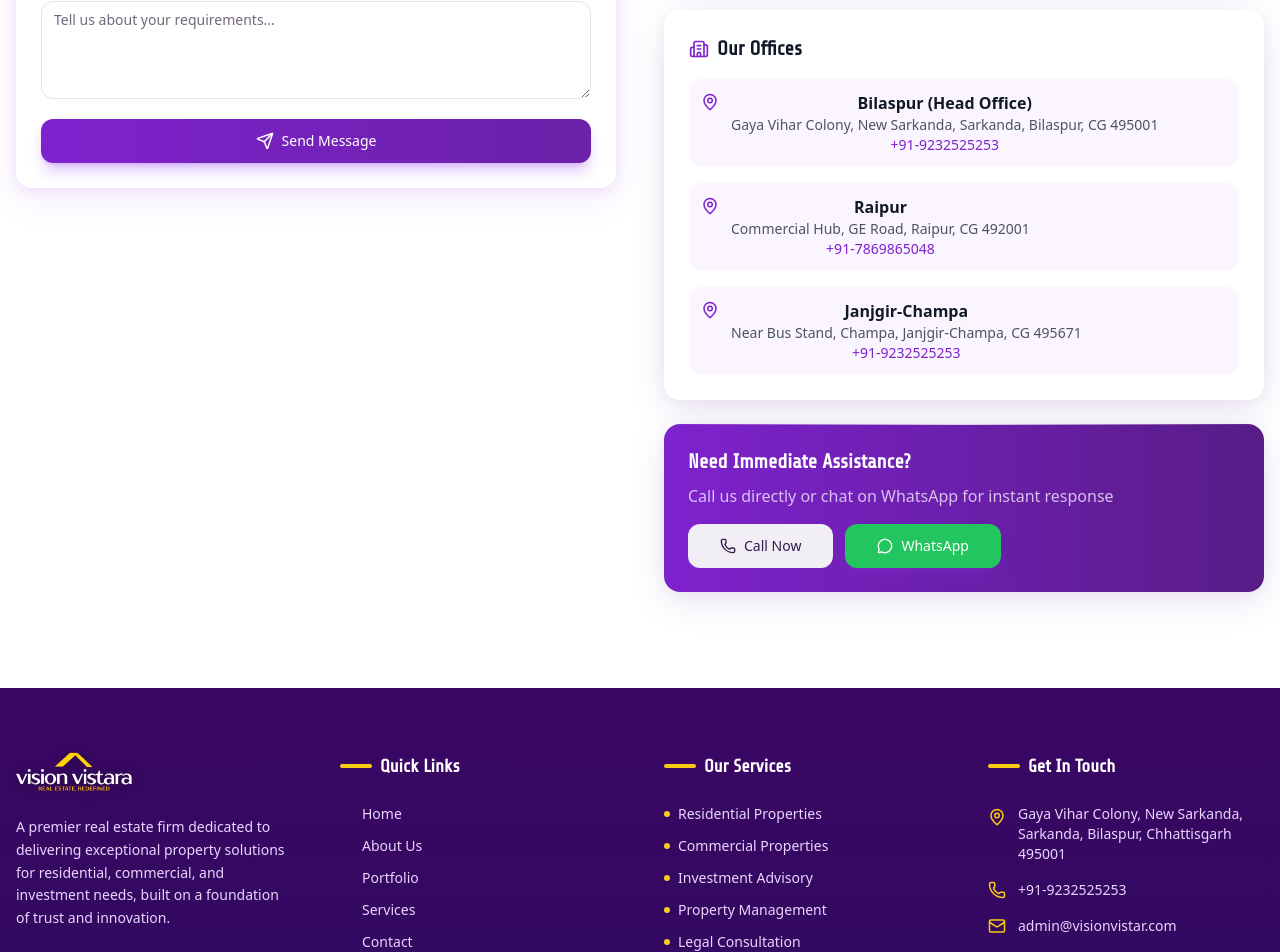
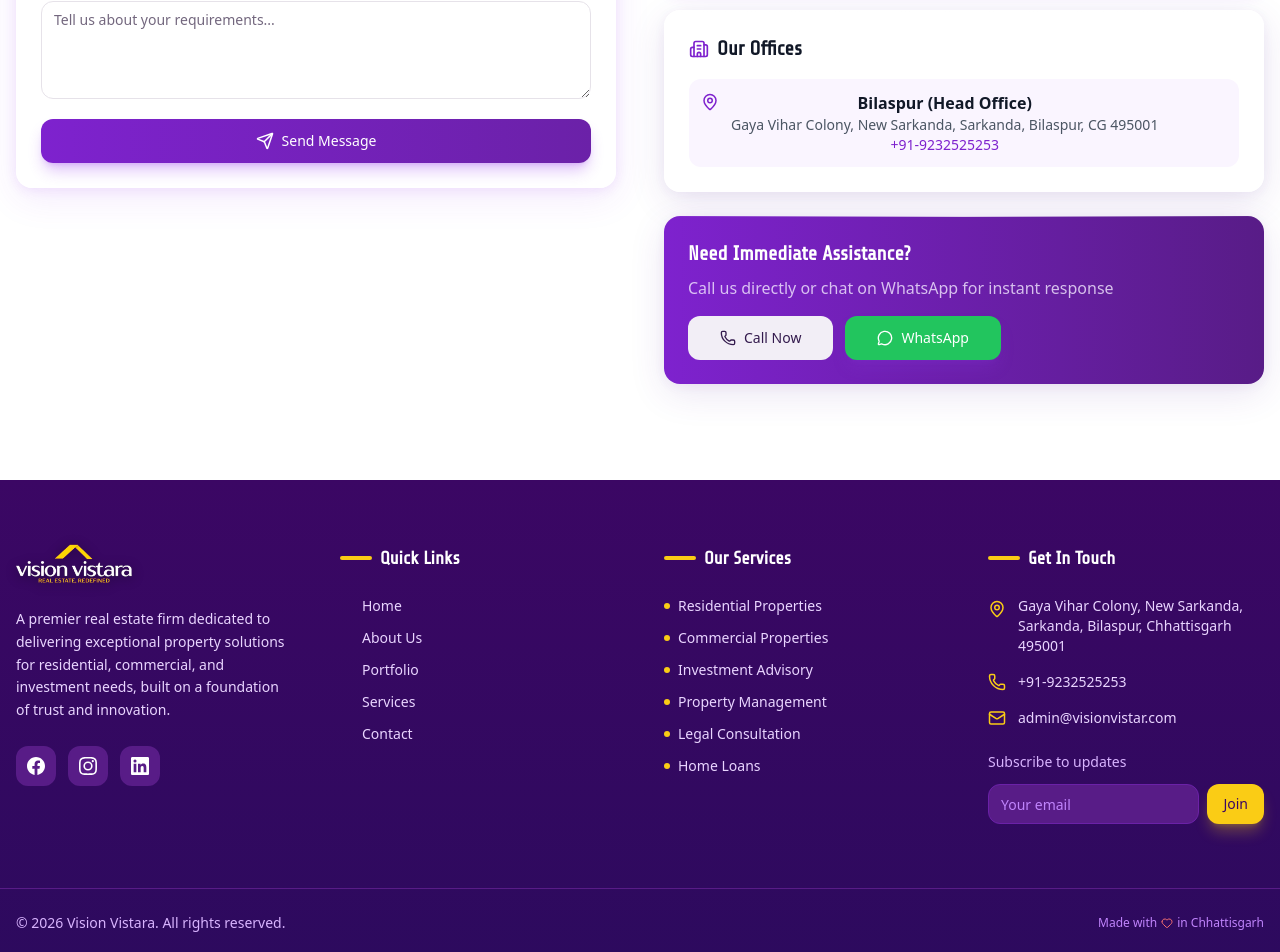
Before and after one commit to visionvistarabsp-hue/vision_vistara, a Next.js app: page /contact in a window 1280 px wide. Shown: the part 1374-2326 px from the top of the page. Built offline with nearby package versions, Linux system fonts and the light colour scheme.

Commit message:
push time

```diff
--- a/src/app/contact/page.tsx
+++ b/src/app/contact/page.tsx
@@ -48,8 +48,6 @@ const contactInfo = [
 
 const offices = [
   { city: "Bilaspur (Head Office)", address: "Gaya Vihar Colony, New Sarkanda, Sarkanda, Bilaspur, CG 495001", phone: "+91-9232525253" },
-  { city: "Raipur", address: "Commercial Hub, GE Road, Raipur, CG 492001", phone: "+91-7869865048" },
-  { city: "Janjgir-Champa", address: "Near Bus Stand, Champa, Janjgir-Champa, CG 495671", phone: "+91-9232525253" },
 ];
 
 export default function Contact() {
```
